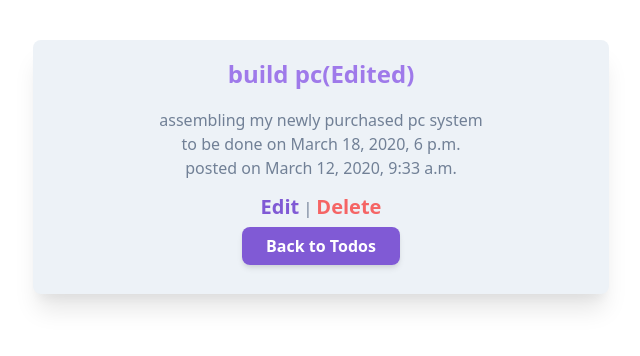
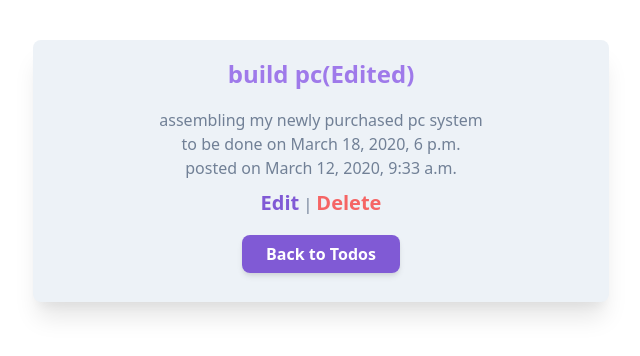
Before and after one commit to Jordan-Rob/django-todoV2, a Django app: page /todos/1/detail/ in a window 1280 px wide. Shown: the part 70-426 px from the top of the page, without its empty margins (319-959 px from the left). Run offline with Django 3.2, Linux system fonts and the light colour scheme; a user stored in the database is signed in; data comes from the database, SQL or seed files in the repository; both versions use the stored data as it was after the commit; style sheets or scripts are compiled from the project's sources.

Commit message:
todo new styling

```diff
--- a/templates/todo_detail.html
+++ b/templates/todo_detail.html
@@ -7,14 +7,14 @@ font-sans rounded-lg shadow-xl text-gray-600">
     <p>{{ todo.description }}</p>
     <p>to be done on {{ todo.to_be_done }}</p>
     <p class=" mb-2">posted on {{ todo.date_posted }}</p>
-    <p class=" my-3">
+    <p class=" m">
       <a class=" text-purple-600 font-semibold text-xl
       hover:font-bold" href="{% url 'todo_edit' todo.pk %}">Edit</a> |
       <a class=" text-red-500 font-semibold
       text-xl hover:font-bold"
       href="{% url 'todo_delete' todo.pk %}">Delete</a>
     </p>
-    <p><a class=" bg-purple-600 px-6 rounded-lg  py-2 text-white
+    <p class="mt-6"><a class=" bg-purple-600 px-6 rounded-lg  py-2 text-white
       font-bold hover:bg-indigo-600 shadow-md"
       href="{% url 'todo_list' %}">Back to Todos</a></p>
   </div>
```
Also changed, not shown: templates/todo_new.html (+12 -6 lines), db.sqlite3.
